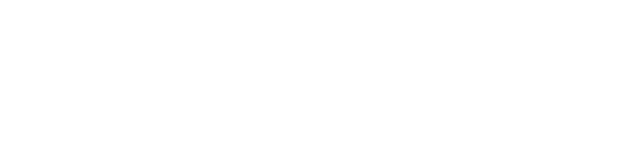
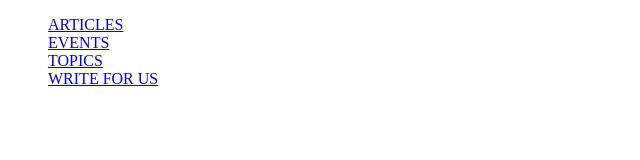
Before and after one commit to ilia24/HTML-layout, a plain HTML site: page index.html in a window 1280 px wide. Shown: the whole page, without its empty margins (0-640 px from the left). Drawn offline with Linux system fonts and the light colour scheme.

Commit message:
Add header list

```diff
--- a/index.html
+++ b/index.html
@@ -1,8 +1,20 @@
 <!DOCTYPE html>
 <html lang="en">
   <head>
-    <title></title>
+    <meta charset="utf-8">
+    <title>A List Apart: For People Who Make Websites</title>
   </head>
   <body>
+
+<!-- header list -->
+  <header>
+    <ul style="list-style-type:none">
+      <li><a href="https://alistapart.com/articles">ARTICLES</a></li>
+      <li><a href="https://alistapart.com/events">EVENTS</a></li>
+      <li><a href="https://alistapart.com/topics">TOPICS</a></li>
+      <li><a href="https://alistapart.com/about/contribute">WRITE FOR US</a></li>
+    </ul>
+  </header>
+
   </body>
 </html>
```
